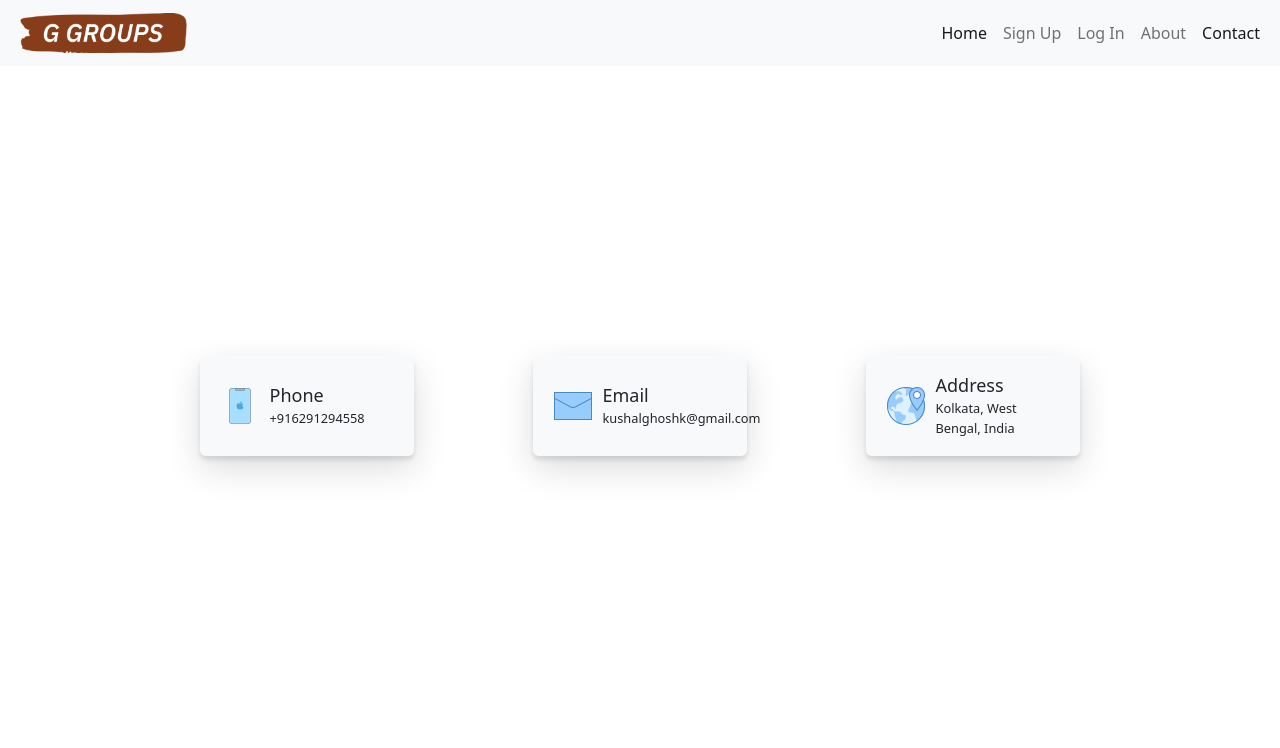
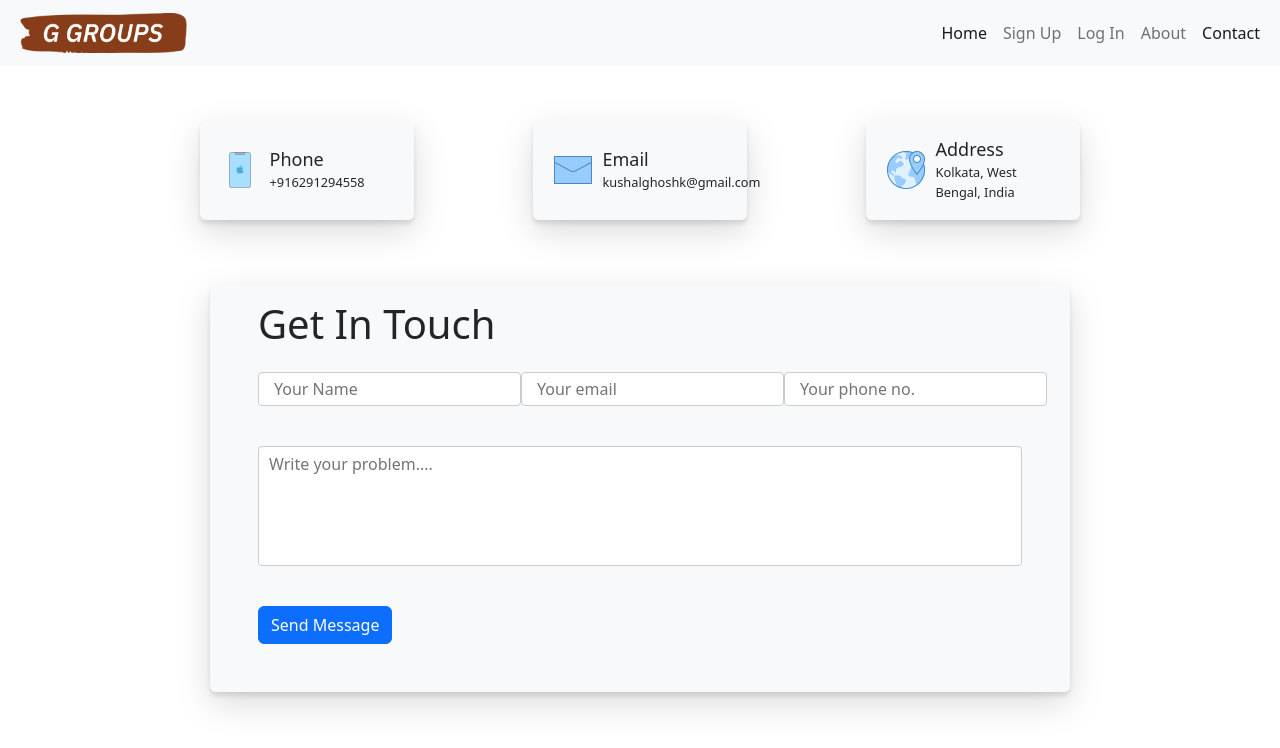
Before and after one commit to Kushalg3/demo.github.io, a React (Create React App) app in the folder client/: page /contact in a window 1280 px wide. Shown: the top 748 px of the page. Built offline with nearby package versions, Linux system fonts and the light colour scheme.

Commit message:
full contat page ui

```diff
--- a/client/src/App.css
+++ b/client/src/App.css
@@ -48,6 +48,27 @@
   font-size: large;
 }
 
+.contact-form-container {
+  justify-content: center;
+  display: flex;
+}
+
+.contact-form {
+  margin-top: 4rem;
+  width: 860px;
+}
+
+.contact-details-form {
+  display: flex;
+  justify-content: space-between;
+
+}
+
+.message-field {
+  display: flex;
+  justify-content: space-around;
+}
+
 #signup-image, #signin-image {
   width: 20vw;
 }
@@ -64,3 +85,32 @@
 #signup-image {
   height: 24vw;
 }
+
+#message {
+  width: 100%;
+  height: 120px;
+  padding: 5px 10px;
+  margin-top: 40px;
+  margin-bottom: 40px;
+  box-sizing: border-box;
+  border: 1px solid #ccc;
+  border-radius: 4px;
+  font-size: 16px;
+  resize: none;
+}
+
+input {
+  padding: 4px 15px;
+  border: 1px solid #ccc;
+  border-radius: 4px;
+}
+
+input:focus {
+  outline: 3px solid #555;
+  border: none;
+}
+
+#message:focus {
+  outline: 3px solid #555;
+  border: none;
+}
--- a/client/src/components/Contact.js
+++ b/client/src/components/Contact.js
@@ -39,6 +39,29 @@ const Contact = () => {
             </div>
           </div>
         </div>
+        <div className='contact-form-container'>
+          <div className='contact-form box bg-light'>
+            <div className='container px-5 pt-3 pb-5'>
+              <div className='contact-form-title mb-4'>
+                <h1>Get In Touch</h1>
+              </div>
+              <div className='contact-details'>
+                <form className='contact-details-form'>
+                  <input type={'text'} name='name' id='name' placeholder='Your Name' autoComplete='off' required='true' />
+                  <input type={'email'} name='email' id='email' placeholder='Your email' autoComplete='off' required='true' />
+                  <input type={'tel'} name='phone' id='phone' placeholder='Your phone no.' autoComplete='off' required='true' />
+                </form>
+              </div>
+              <div className='message-field'>
+                <textarea id='message' placeholder='Write your problem....'></textarea>
+              </div>
+              <div className='submit'>
+                <button type='submit' className='btn btn-primary'>Send Message</button>
+              </div>
+            </div>
+          </div>
+        </div>
+
       </div>
     </div>
     </>
```
